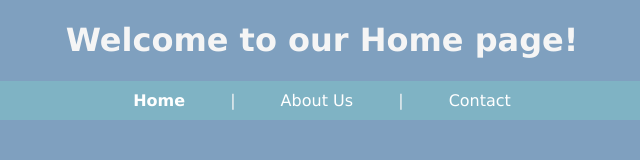
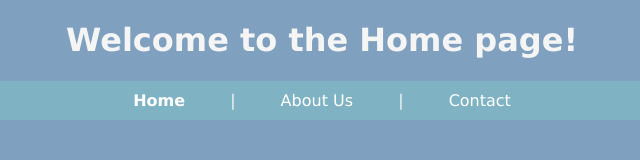
Before and after one commit to steven1096-godaddy/ecsrepo, a plain HTML site: page site-assets/index.html in a window 1280 px wide. Shown: the full height of the page, 318-958 px from the left. Drawn offline with Linux system fonts and the light colour scheme.

Commit message:
New home page

```diff
--- a/site-assets/index.html
+++ b/site-assets/index.html
@@ -8,7 +8,7 @@
     <title>Homepage!</title>
   </head>
   <body>
-    <h1>Welcome to our Home page!</h1>
+    <h1>Welcome to the Home page!</h1>
     <ul>
       <li id="current"><a href="index.html">Home</a></li>
       <li>|</li>
```
